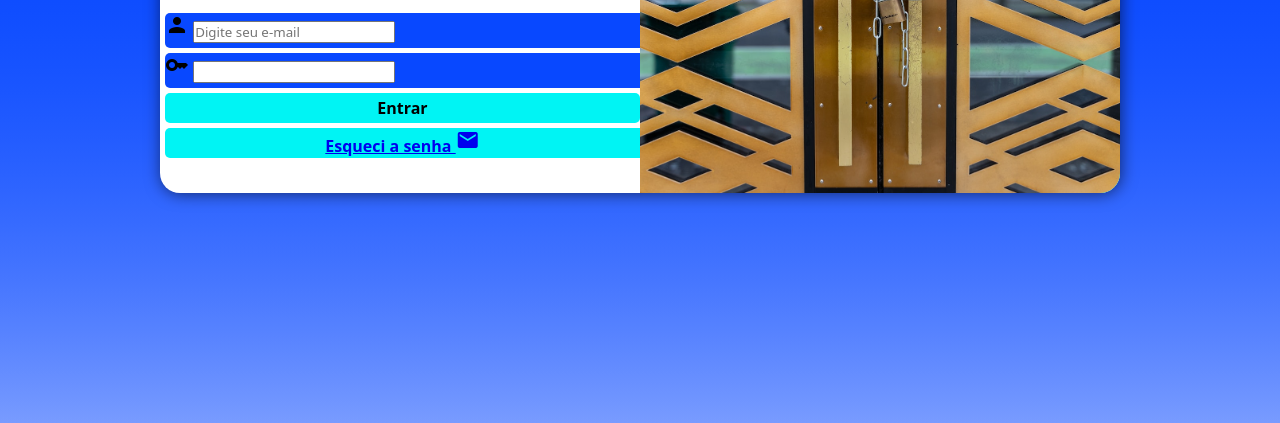
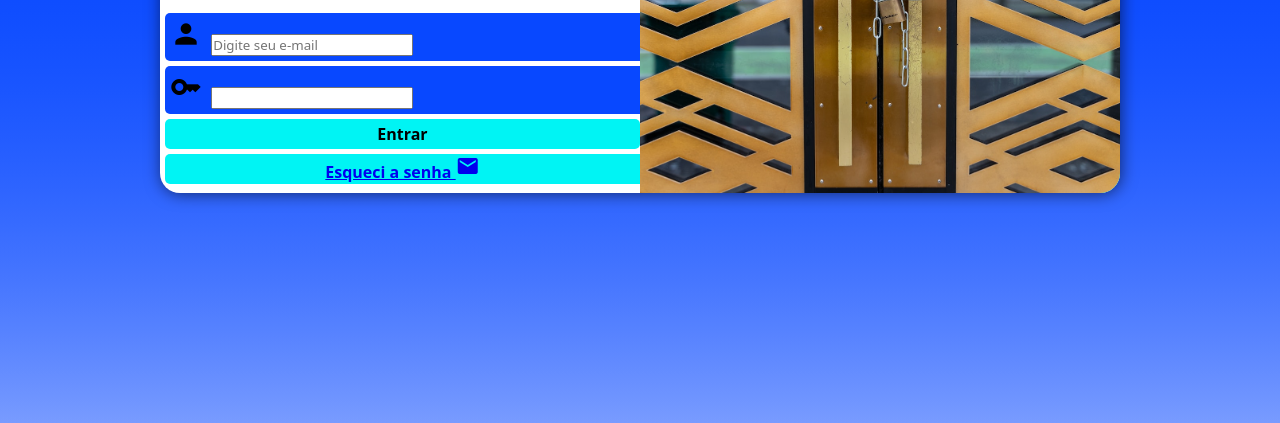
Before and after one commit to fabi0ribeir0/projeto-login, a plain HTML site: page index.html in a window 1280 px wide. Shown: the part 377-800 px from the top of the page. Drawn offline with Linux system fonts and the light colour scheme.

Commit message:
atz estilo

```diff
--- a/estilos/style.css
+++ b/estilos/style.css
@@ -60,6 +60,13 @@ form > div.campo {
     padding-bottom: 5px;
 }
 
+div.campo > i {
+background-color: ;
+padding: 5px;
+font-size: 2em;
+
+}
+
 .campo label {
     display: none;
 }
--- a/index.html
+++ b/index.html
@@ -22,12 +22,12 @@
             <div id="cont">
                 <form action="login.php" method="post" autocomplete="on">
                     <div class="campo">
-                        <span class="material-icons">person</span>
+                        <i class="material-icons">person</i>
                         <input type="email" name="log" id="ilog" minlength="8" required placeholder="Digite seu e-mail" autocomplete="email">
                         <label for="ilog">Login</label>
                     </div>
                     <div class="campo">
-                        <span class="material-icons">key</span>
+                        <i class="material-icons">key</i>
                         <input type="password" name="pass" id="ipass" minlength="8" maxlength="12" required autocomplete="current-password">
                         <label for="ipass">Senha</label>
                     </div>
```
